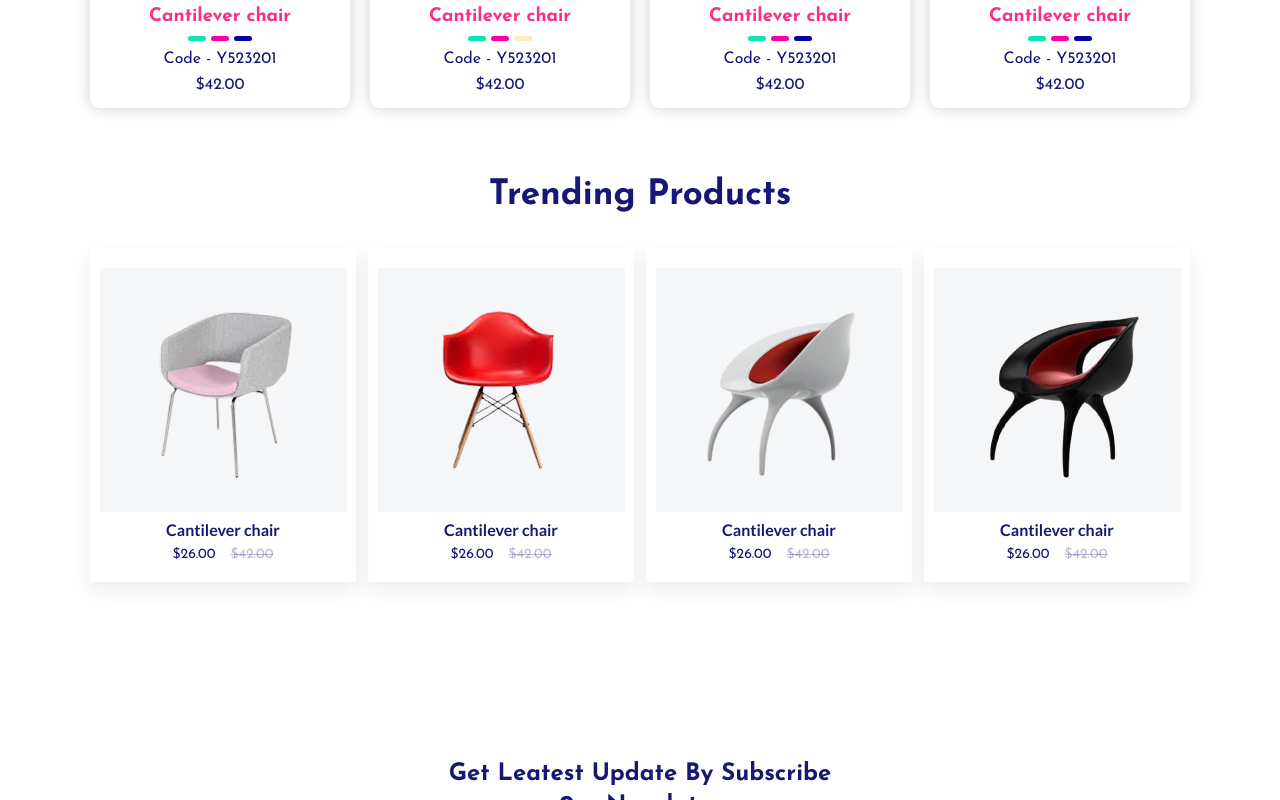
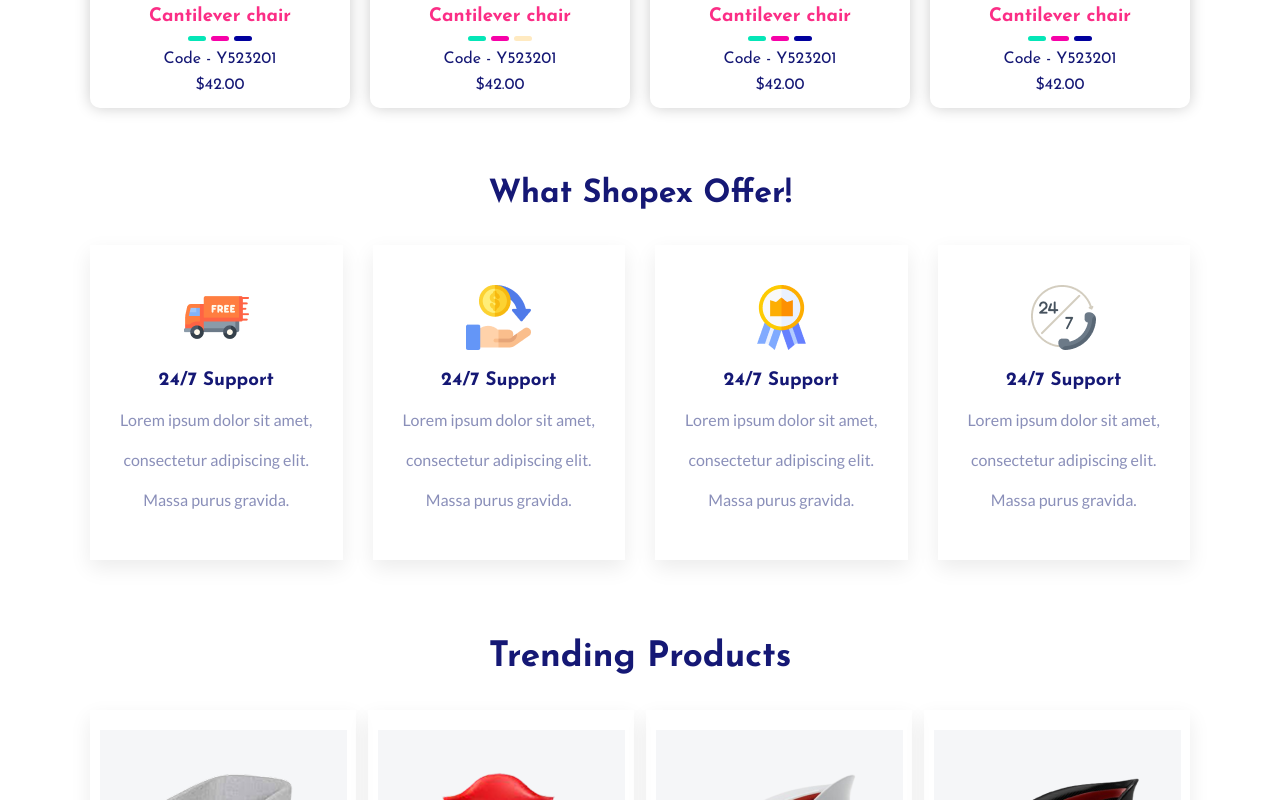
Before and after one commit to MohammadKhalidFoqha/Hekto, a plain HTML site: page index.html in a window 1280 px wide. Shown: the part 505-1305 px from the top of the page. Drawn offline with Linux system fonts and the light colour scheme.

Commit message:
Create Shopex Offer section

```diff
--- a/assets/css/main.css
+++ b/assets/css/main.css
@@ -282,6 +282,51 @@ h6 {
         margin-bottom: 25px;
         font-size: 25px;
     }
+}
+
+.Shopex-offers{
+    padding: 40px 0;
+    text-align: center;
+}
+
+.Shopex-offers h2{
+    margin-bottom: 35px;
+        color: #151875;
+font-family: var(--secfont);
+font-weight: 700;
+font-size: 32px;
+}
+
+.Shopex-offers .row{
+gap: 30px;
+}
+
+.Shopex-offers .item-offer{
+    display: flex;
+    flex-direction: column;
+    gap: 18px;
+    width: calc((100% - 90px) / 4);
+    box-shadow: 0 8px 20px rgba(0, 0, 0, 0.08);
+    padding: 40px 15px;
+}
+.Shopex-offers .item-offer img{
+
+}
+
+.Shopex-offers .item-offer .info-offer{
+    display: flex;
+    flex-direction: column;
+    gap: 10px;
+}
+.Shopex-offers .item-offer h3{
+    color: #151875;
+    font-family: var(--secfont);
+    font-weight: 700;
+}
+.Shopex-offers .item-offer p{
+    color: #8A8FB9;
+    line-height: 40px;
+    font-family: var(--mainfont);
 }
 
 .Trending-Products{
--- a/index.html
+++ b/index.html
@@ -137,6 +137,49 @@
                             </div>
                             <span>Code - Y523201</span>
                             <span>$42.00</span>
+                        </div>
+                    </div>
+                </div>
+            </div>
+        </section>
+        <section class="Shopex-offers">
+            <h2>What Shopex Offer!</h2>
+            <div class="container">
+                <div class="row">
+                    <div class="item-offer">
+                        <div class="image-offer">
+                            <img src="./assets/image/What Shopex Offer!/item-1.png" alt="">
+                        </div>
+                        <div class="info-offer">
+                            <h3>24/7 Support</h3>
+                            <p>Lorem ipsum dolor sit amet, consectetur adipiscing elit. Massa purus gravida.</p>
+                        </div>
+                    </div>
+                    <div class="item-offer">
+                        <div class="image-offer">
+                            <img src="./assets/image/What Shopex Offer!/item-2.png" alt="">
+                        </div>
+                        <div class="info-offer">
+                            <h3>24/7 Support</h3>
+                            <p>Lorem ipsum dolor sit amet, consectetur adipiscing elit. Massa purus gravida.</p>
+                        </div>
+                    </div>
+                    <div class="item-offer">
+                        <div class="image-offer">
+                            <img src="./assets/image/What Shopex Offer!/item-3.png" alt="">
+                        </div>
+                        <div class="info-offer">
+                            <h3>24/7 Support</h3>
+                            <p>Lorem ipsum dolor sit amet, consectetur adipiscing elit. Massa purus gravida.</p>
+                        </div>
+                    </div>
+                    <div class="item-offer">
+                        <div class="image-offer">
+                            <img src="./assets/image/What Shopex Offer!/item-4.png" alt="">
+                        </div>
+                        <div class="info-offer">
+                            <h3>24/7 Support</h3>
+                            <p>Lorem ipsum dolor sit amet, consectetur adipiscing elit. Massa purus gravida.</p>
                         </div>
                     </div>
                 </div>
```
Also changed, not shown: assets/image/What Shopex Offer!/item-1.png (added), assets/image/What Shopex Offer!/item-2.png (added), assets/image/What Shopex Offer!/item-3.png (added), assets/image/What Shopex Offer!/item-4.png (added).
